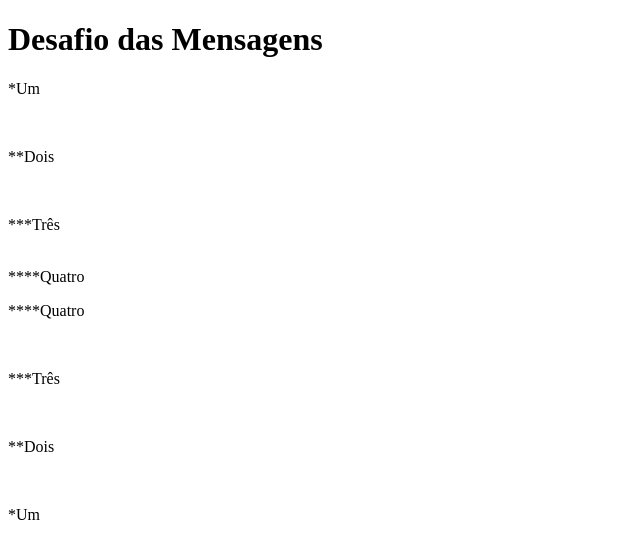
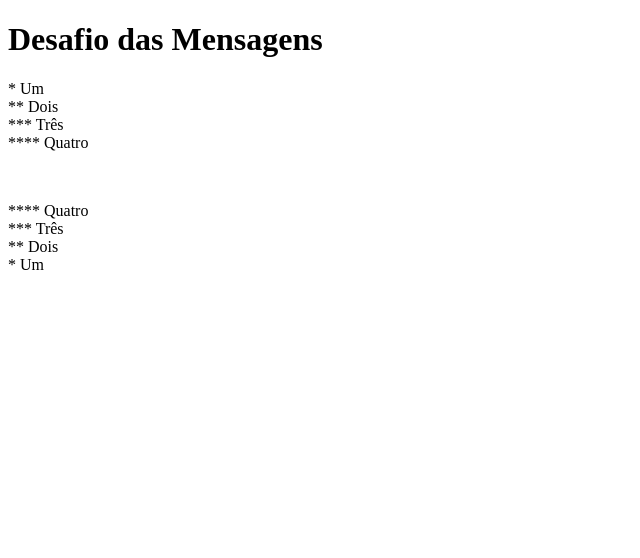
Before and after one commit to W-Junior/html-css, a plain HTML site: page desafios/Desafio01/index.html in a window 1280 px wide. Shown: the whole page, without its empty margins (0-640 px from the left). Drawn offline with Linux system fonts and the light colour scheme.

Commit message:
Update index.html

```diff
--- a/desafios/Desafio01/index.html
+++ b/desafios/Desafio01/index.html
@@ -13,11 +13,9 @@
 </head>
 <body>
     <h1>Desafio das Mensagens</h1>
-    <p>*Um</p><br><p>**Dois</p><br><p>***Três</p>
+    <p>* Um <br>** Dois <br>*** Três <br>**** Quatro</p>
     <br>
-    <div>****Quatro</div>
-
-    <p>****Quatro</p><br><p>***Três</p><br><p>**Dois</p><br><p>*Um</p>
+    <p>**** Quatro <br>*** Três <br>** Dois <br>* Um</p>
 
 </body>
 </html>
```
